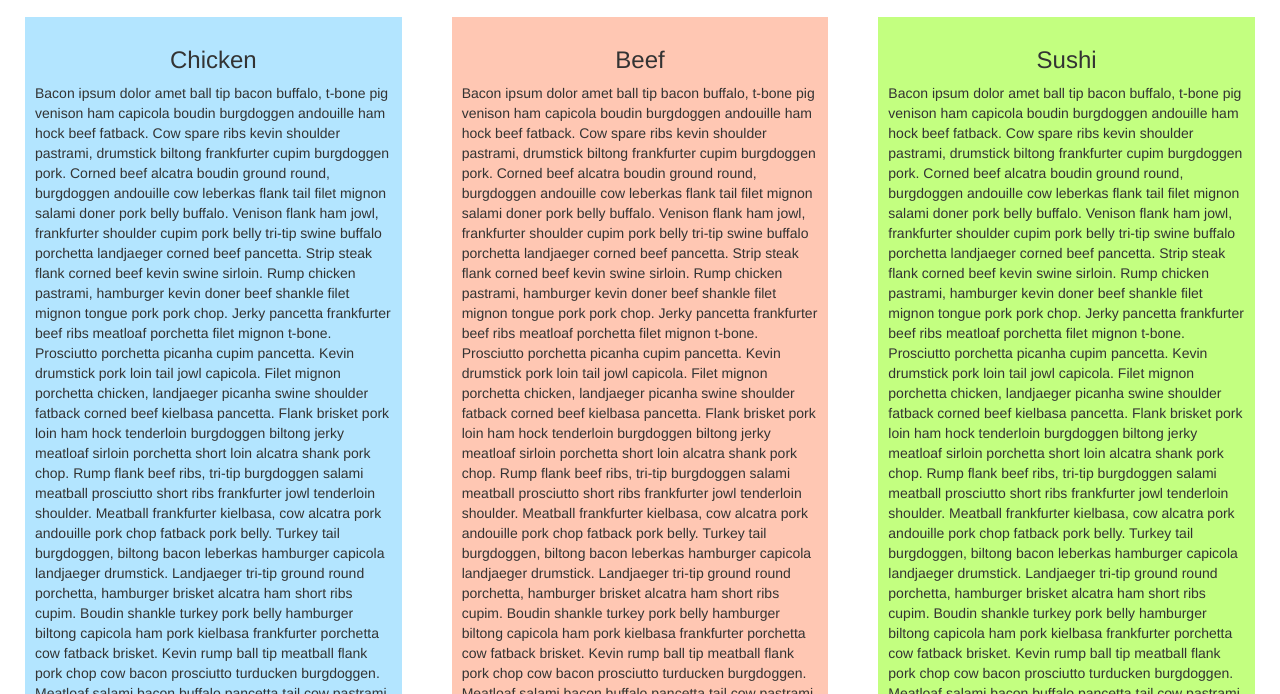
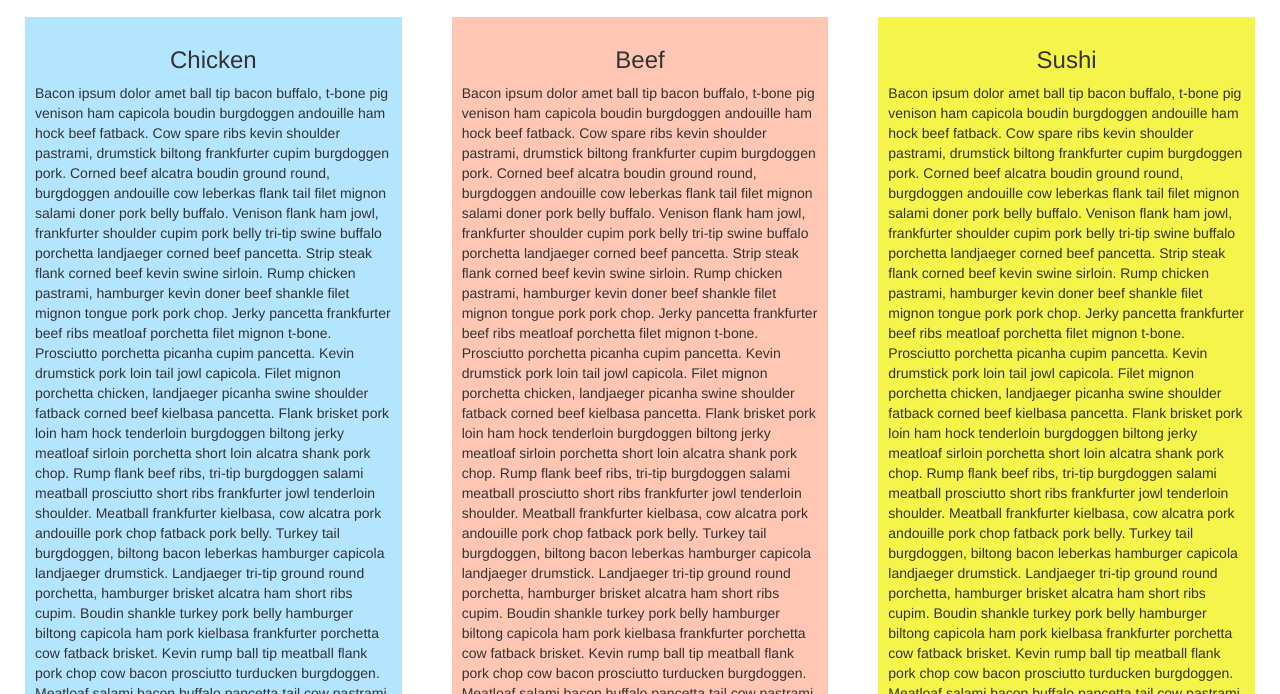
Before and after one commit to Raneet-Roy/module3-solution, a plain HTML site: page index.html in a window 1280 px wide. Shown: the part 106-800 px from the top of the page. Drawn offline with nearby package versions, Linux system fonts and the light colour scheme.

Commit message:
Update styles.css

```diff
--- a/css/styles.css
+++ b/css/styles.css
@@ -19,7 +19,7 @@ div section {
 }
 
 #section-3 {
-    background-color: #C3FF80;
+    background-color: #F5F44B;
 }
 
 #text > h3 {
```
